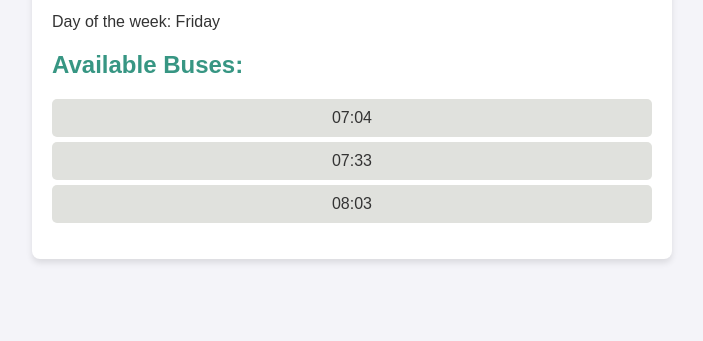
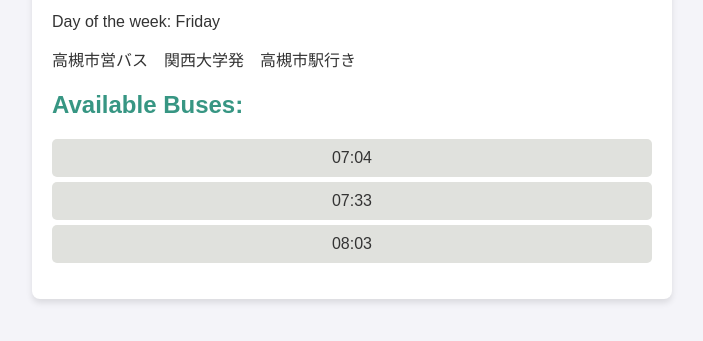
Before and after one commit to Chihaya100/bus-schedule, a plain HTML site: page index.html in a window 1280 px wide. Shown: the part 171-512 px from the top of the page, without its empty margins (288-991 px from the left). Drawn offline with Linux system fonts and the light colour scheme.

Commit message:
Add files via upload

```diff
--- a/index.html
+++ b/index.html
@@ -11,6 +11,7 @@
         <h1>Bus Schedule</h1>
         <p id="current-time">Loading current time...</p>
         <p id="day-of-week"></p>
+        <p>高槻市営バス　関西大学発　高槻市駅行き</p>
         <h2>Available Buses:</h2>
         <ul id="bus-list"></ul>
     </div>
```
